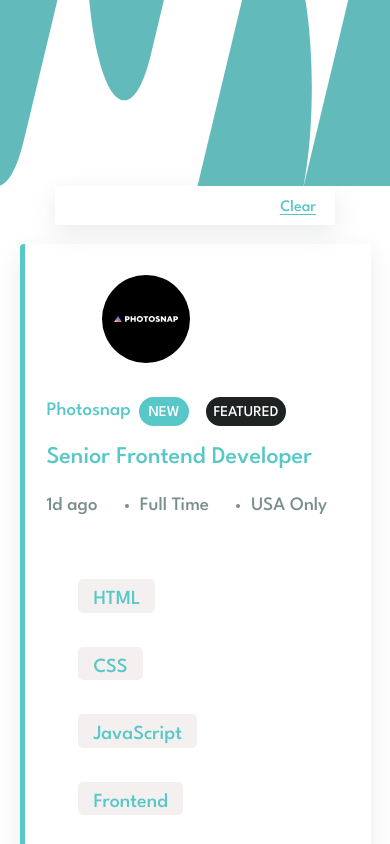
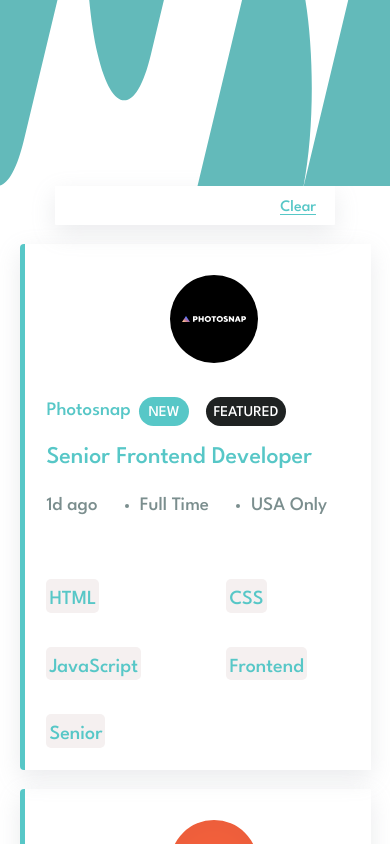
Before and after one commit to kurtveil/job-listings, an Angular app: page / in a window 390 px wide. Shown: the top 844 px of the page. Built offline with nearby package versions, Linux system fonts and the light colour scheme.

Commit message:
[ADD] added responsive filters

```diff
--- a/src/app/components/home/home.component.html
+++ b/src/app/components/home/home.component.html
@@ -18,8 +18,8 @@
     </div>
 
 
-    <div class="container-jobs col-6" *ngFor="let job of jobs">
-        <div  class="sub-container col-6" >
+    <div class="container-jobs col" *ngFor="let job of jobs">
+        <div  class="sub-container col" >
             <ul class="list-img">
                 <li> <img [src]="job.logo" alt=""></li>
             </ul>
@@ -49,12 +49,14 @@
 
 
         </div>
+    <div class="row">
 
-        <ul class="list-label row" *ngFor="let item of job.languages">
+        <ul class="list-label col" *ngFor="let item of job.languages">
             <div class="languages" (click)="filter(item)">
                 <div class="filter"  >{{item}}</div>
             </div>
         </ul>
+    </div>
         </div>
 
 </div>
--- a/src/app/components/home/home.component.scss
+++ b/src/app/components/home/home.component.scss
@@ -54,9 +54,7 @@
   }
   @media only screen and (max-width:1440px) {
 
-    .container-jobs{
-        display: block;
-    }
+
     .box-role{
         display: block;
     }
```
